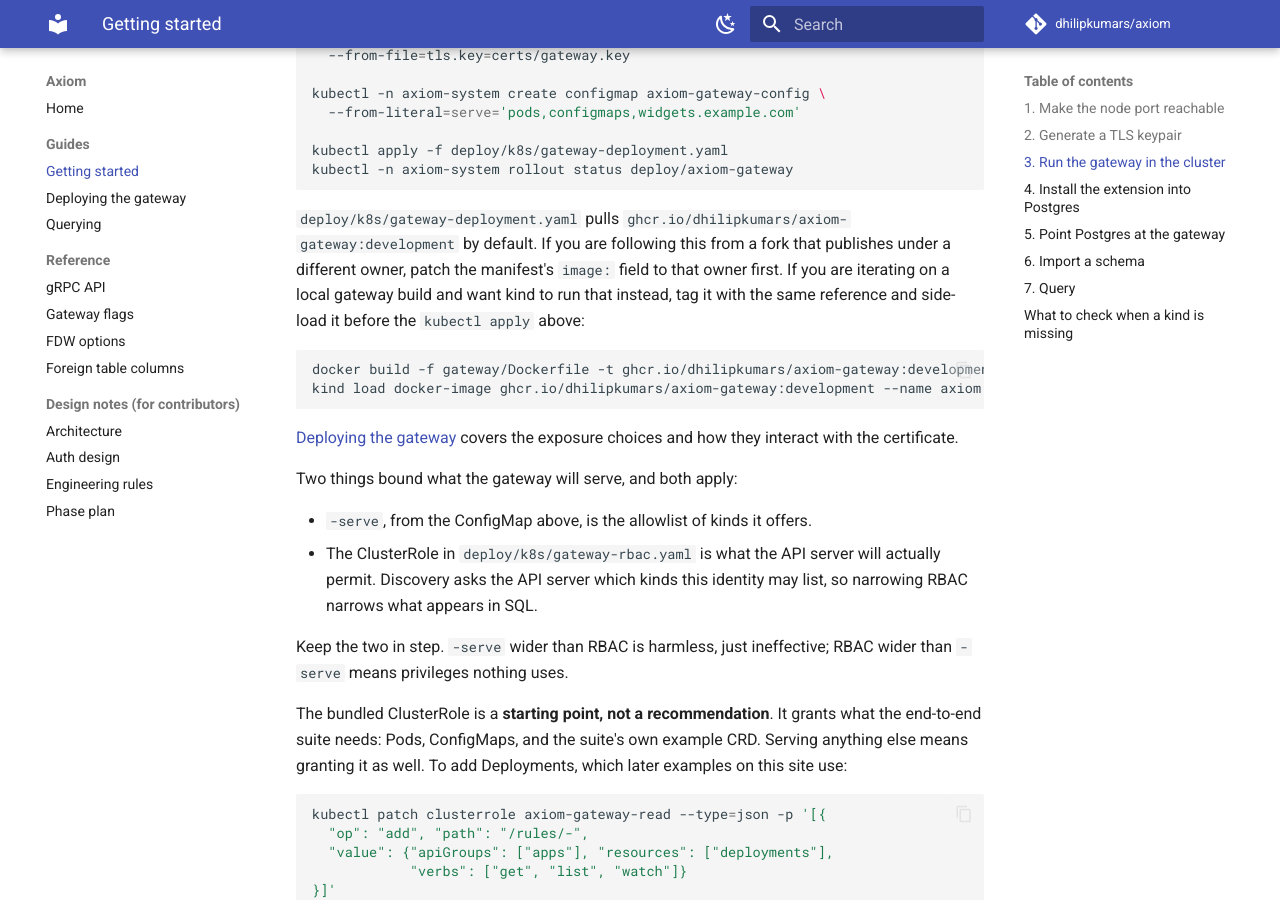
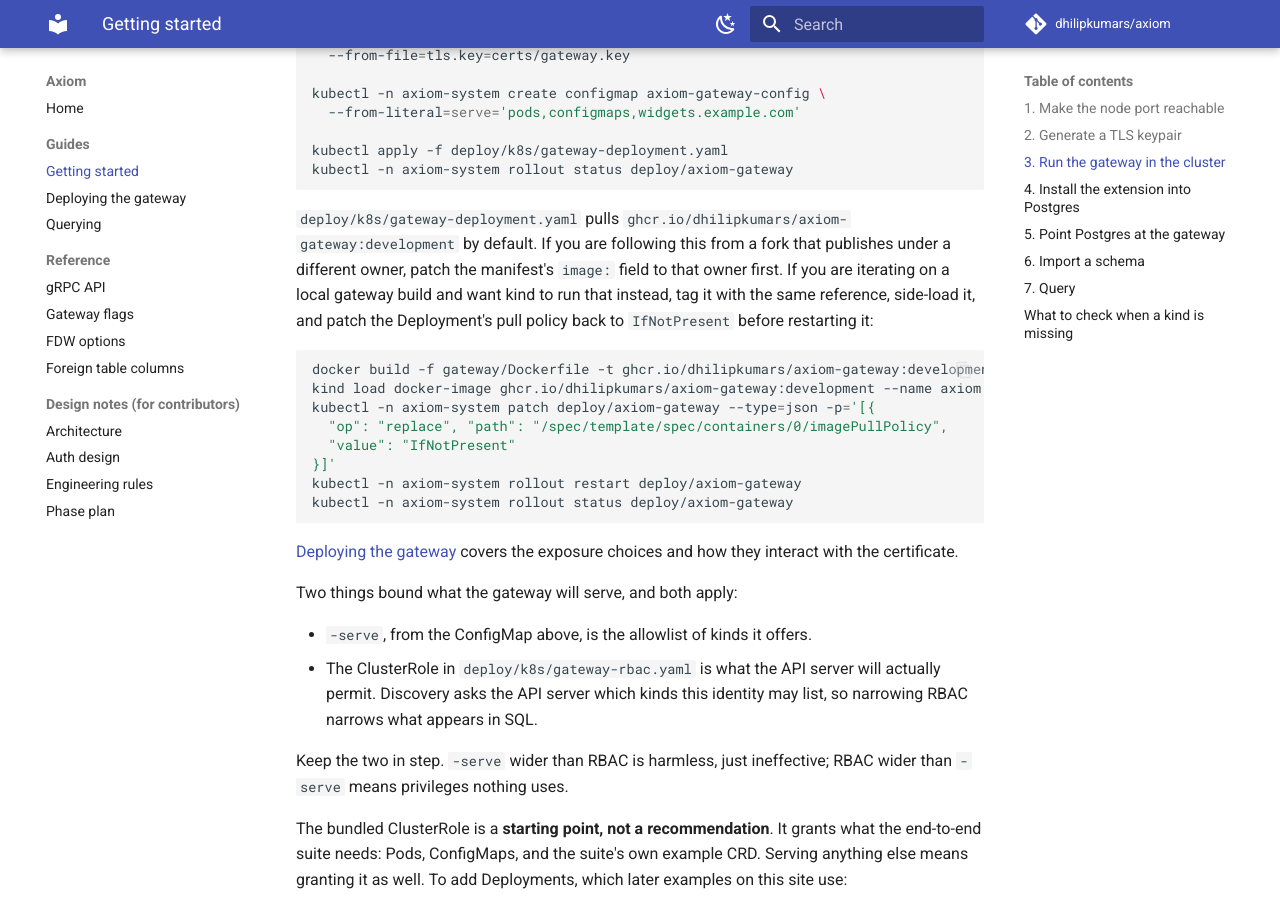
Before and after one commit to dhilipkumars/axiom, an MkDocs documentation site: the page built from docs/guides/getting-started.md, in a window 1280 px wide and 900 px high, scrolled down 2166 px. Built offline with MkDocs 1.6.1 and Material for MkDocs 9.7.7, drawn with Linux system fonts in a browser that asks for light colours; comment, search, counter and statistics services are not loaded.

Commit message:
fix: make development image updates pull correctly
Co-authored-by: dhilipkumars <10920260+dhilipkumars@users.noreply.github.com>

````diff
--- a/docs/guides/getting-started.md
+++ b/docs/guides/getting-started.md
@@ -108,12 +108,19 @@ kubectl -n axiom-system rollout status deploy/axiom-gateway
 `ghcr.io/dhilipkumars/axiom-gateway:development` by default. If you are following this
 from a fork that publishes under a different owner, patch the manifest's
 `image:` field to that owner first. If you are iterating on a local gateway
-build and want kind to run that instead, tag it with the same reference and
-side-load it before the `kubectl apply` above:
+build and want kind to run that instead, tag it with the same reference,
+side-load it, and patch the Deployment's pull policy back to `IfNotPresent`
+before restarting it:
 
 ```sh
 docker build -f gateway/Dockerfile -t ghcr.io/dhilipkumars/axiom-gateway:development .
 kind load docker-image ghcr.io/dhilipkumars/axiom-gateway:development --name axiom
+kubectl -n axiom-system patch deploy/axiom-gateway --type=json -p='[{
+  "op": "replace", "path": "/spec/template/spec/containers/0/imagePullPolicy",
+  "value": "IfNotPresent"
+}]'
+kubectl -n axiom-system rollout restart deploy/axiom-gateway
+kubectl -n axiom-system rollout status deploy/axiom-gateway
 ```
 
 [Deploying the gateway](deploying.md) covers the exposure choices and how they
````
Also changed, not shown: 2 other files.
